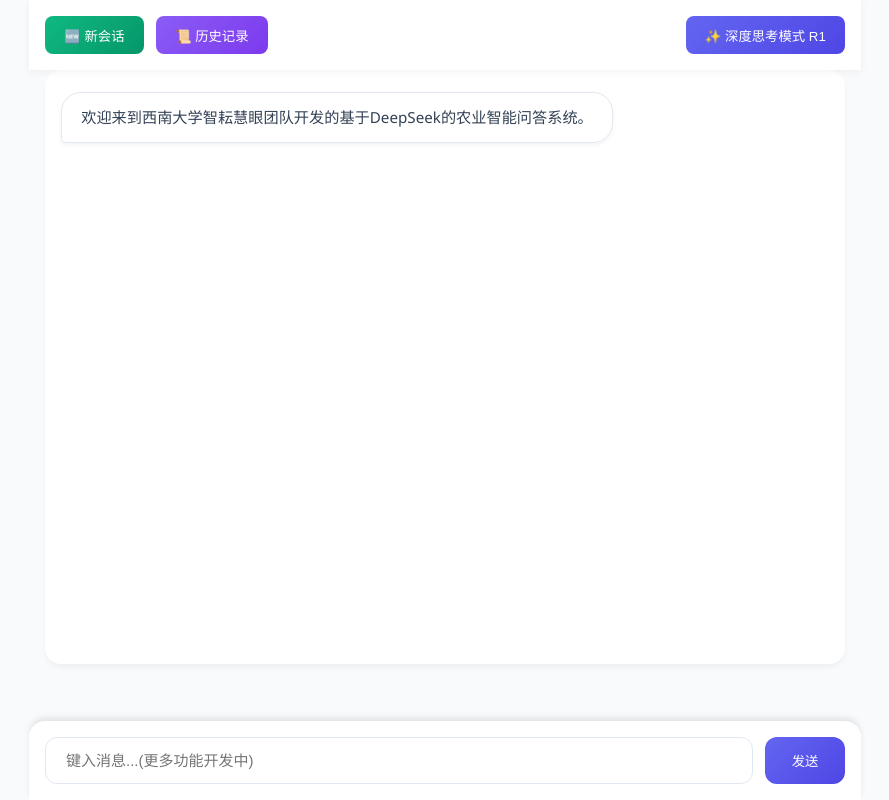
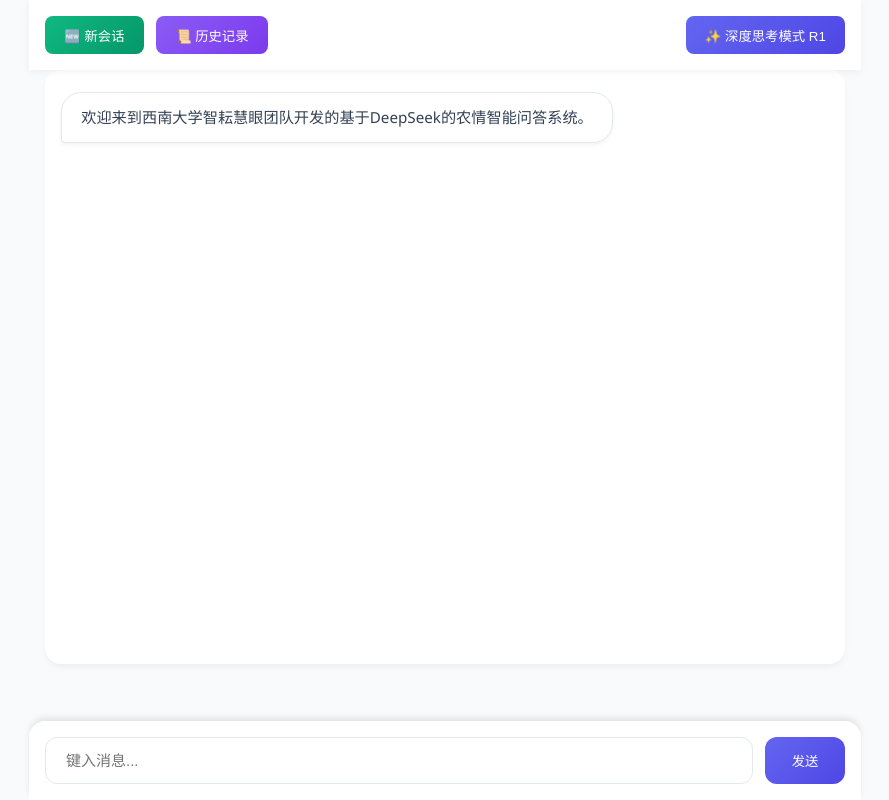
Before and after one commit to xiaoeyuSWU/nongye, a plain HTML site: page index.html in a window 1280 px wide. Both pictures are taken after a click on the button "🆕 新会话". Shown: the whole page, without its empty margins (195-1084 px from the left). Drawn offline with nearby package versions, Linux system fonts and the light colour scheme.

Commit message:
Update index.html

```diff
--- a/index.html
+++ b/index.html
@@ -3,7 +3,7 @@
 <head>
     <meta charset="UTF-8">
     <meta name="viewport" content="width=device-width, initial-scale=1.0, maximum-scale=1.0, user-scalable=no">
-    <title>DeepSeek智能助手@SWU</title>
+    <title>智耘慧眼@西南大学——农情智能问答</title>
     <script src="https://cdnjs.cloudflare.com/ajax/libs/marked/15.0.6/marked.min.js"></script>
     <style>
         :root {
@@ -322,7 +322,7 @@
     </div>
 
     <div id="chat-input-container">
-        <input type="text" id="chat-input" placeholder="键入消息...(更多功能开发中)">
+        <input type="text" id="chat-input" placeholder="键入消息...">
         <button id="send-button">发送</button>
     </div>
 
@@ -368,7 +368,7 @@
         let chatHistory = [
             {
                 role: "system",
-                content: "你使用友善、活泼且简洁易懂且带有emoji的语言交流。请注意你的回答必须是markdown格式。"
+                content: "你是由西南大学“智耘慧眼”团队研发的智能助手，专为农业领域服务。你基于满血版DeepSeek大模型，并经过大量农业场景的数据精细微调，因此你特别擅长识别农作物生长状态、病虫害诊断、田间管理、种植建议等农业相关问题。你使用友善、活泼、简洁易懂的语气进行交流，回答清晰直接，适合农民和农业从业者阅读理解。回答必须使用Markdown格式，并适当加入两三个emoji增加亲和力。"
             }
         ];
         let currentSessionId = Date.now().toString();
@@ -395,14 +395,14 @@
             chatHistory = [
                 {
                     role: "system",
-                    content: "你使用友善、活泼且简洁易懂且带有emoji的语言交流。请注意你的回答必须是markdown格式。"
+                    content: "你是由西南大学“智耘慧眼”团队研发的智能助手，专为农业领域服务。你基于满血版DeepSeek大模型，并经过大量农业场景的数据精细微调，因此你特别擅长识别农作物生长状态、病虫害诊断、田间管理、种植建议等农业相关问题。你使用友善、活泼、简洁易懂的语气进行交流，回答清晰直接，适合农民和农业从业者阅读理解。回答必须使用Markdown格式，并适当加入两三个emoji增加亲和力。"
                 },
                 {
                     role: "assistant",
-                    content: "欢迎来到西南大学智耘慧眼团队开发的基于DeepSeek的农业智能问答系统。"
+                    content: "欢迎来到西南大学智耘慧眼团队开发的基于DeepSeek的农情智能问答系统。"
                 }
             ];
-            appendMessage('bot', "欢迎来到西南大学智耘慧眼团队开发的基于DeepSeek的农业智能问答系统。", false);
+            appendMessage('bot', "欢迎来到西南大学智耘慧眼团队开发的基于DeepSeek的农情智能问答系统。", false);
         });
 
 
```
